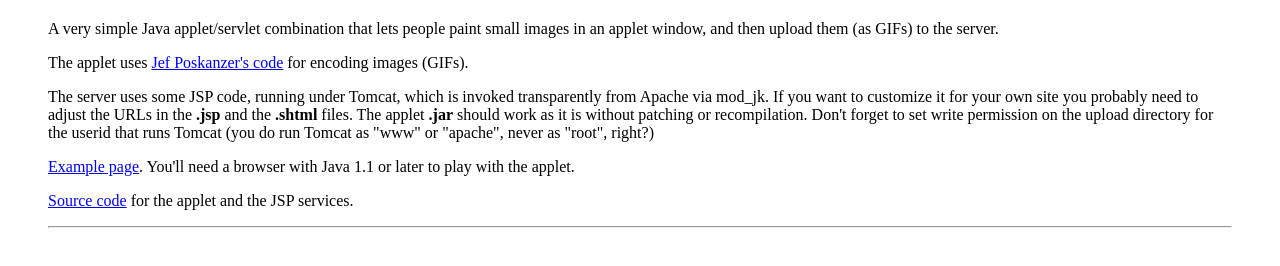
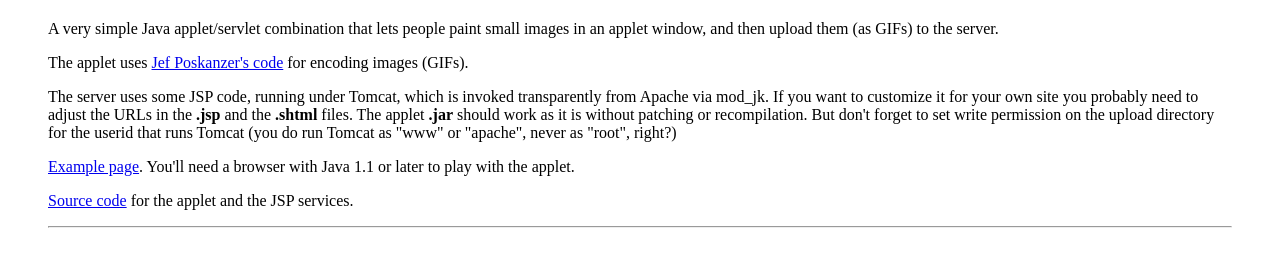
Before and after one commit to cuspycode/kludges, a plain HTML site: page juestbook/index.html in a window 1280 px wide. Shown: the part 86-352 px from the top of the page. Drawn offline with Linux system fonts and the light colour scheme.

Commit message:
update
git-svn-id: svn+ssh://svn.dax.nu/var/subversion/bd/trunk/fulhack@42 8a40eba8-0bc5-11dd-aa9b-fd72f302da6d

```diff
--- a/juestbook/index.html
+++ b/juestbook/index.html
@@ -20,7 +20,7 @@ The server uses some JSP code, running under Tomcat, which is invoked
 transparently from Apache via mod_jk. If you want to customize it for
 your own site you probably need to adjust the URLs in the <B>.jsp</B>
 and the <B>.shtml</B> files. The applet <B>.jar</B> should work as it
-is without patching or recompilation. Don't forget to set write permission
+is without patching or recompilation. But don't forget to set write permission
 on the upload directory for the userid that runs Tomcat (you do run Tomcat
 as "www" or "apache", never as "root", right?)
 
```
